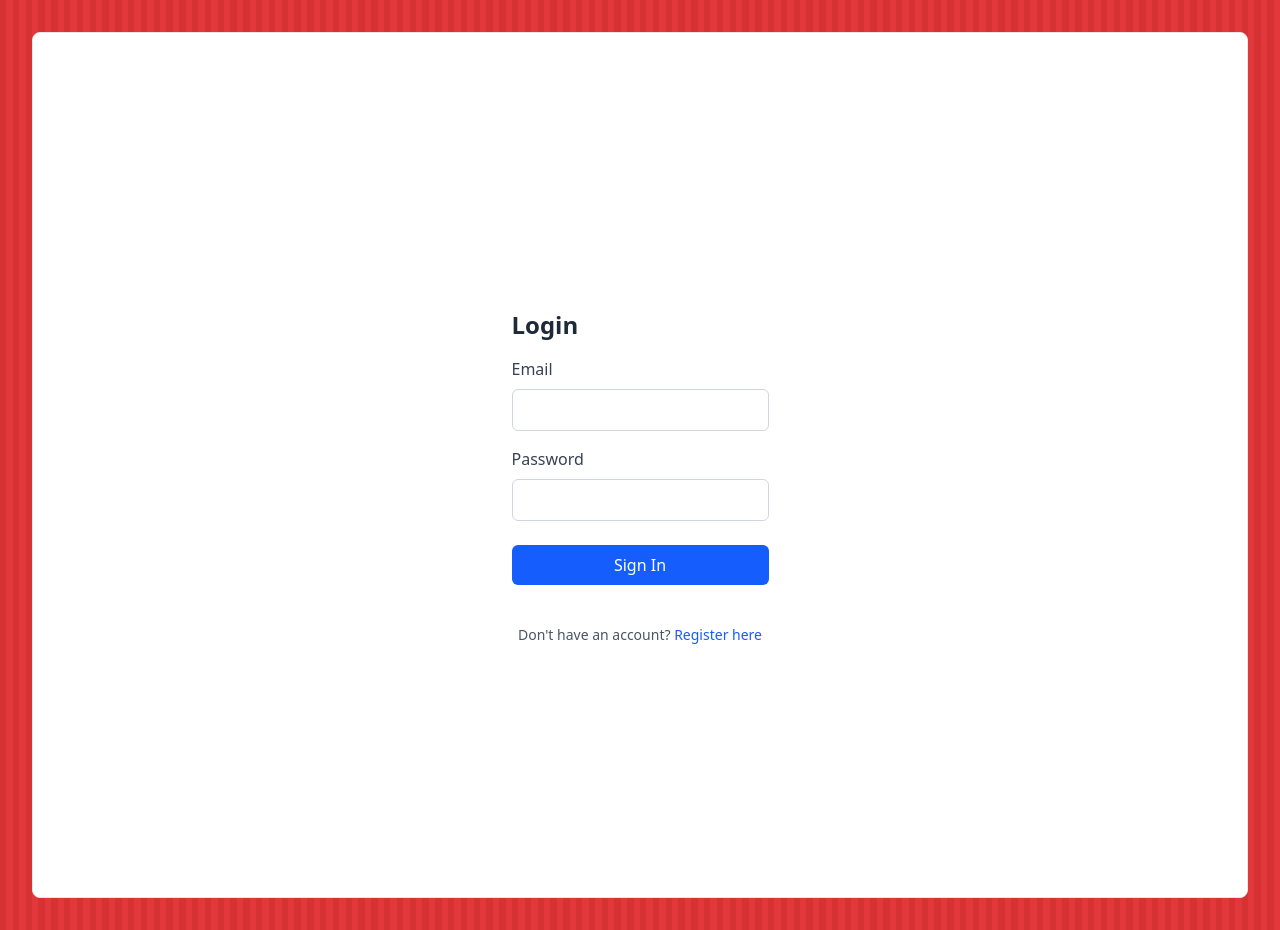
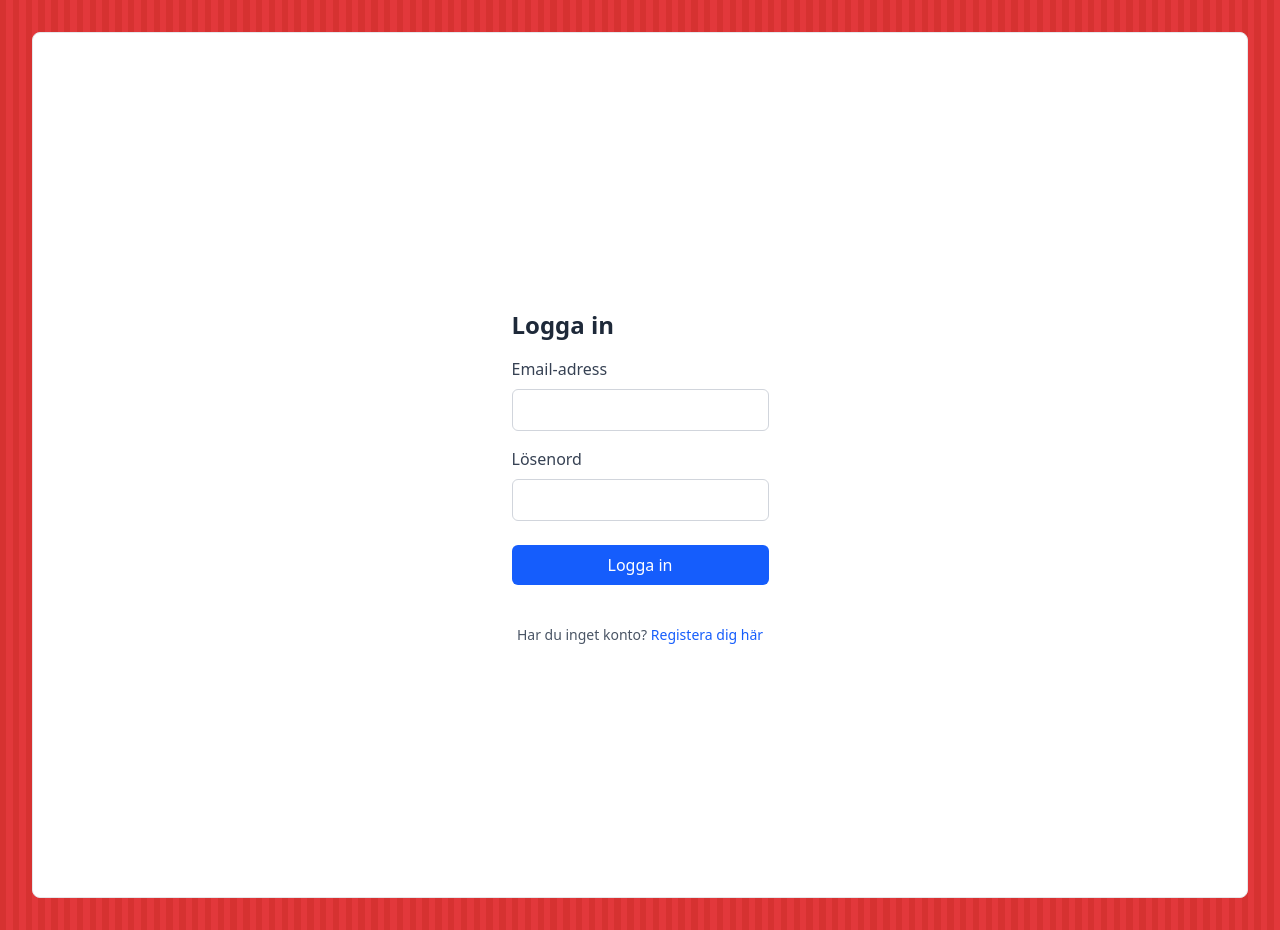
Before and after one commit to ForemostApe/MatchMaker, a React (Vite) app in the folder MatchMaker.Client/: page / in a window 1280 px wide. Built offline with nearby package versions, Linux system fonts and the light colour scheme; no server answers.

Commit message:
Minor changes to styling and language. (#120)

```diff
--- a/MatchMaker.Client/src/components/LoginForm/LoginForm.jsx
+++ b/MatchMaker.Client/src/components/LoginForm/LoginForm.jsx
@@ -11,10 +11,10 @@ const LoginForm = ({ onSubmit }) => {
 
   return (
     <form onSubmit={handleSubmit} className="max-w-md mx-auto p-6">
-      <h2 className="text-2xl font-bold mb-4 text-gray-800">Login</h2>
+      <h2 className="text-2xl font-bold mb-4 text-gray-800">Logga in</h2>
       <div className="mb-4">
         <label htmlFor="email" className="block text-gray-700 mb-2">
-          Email
+          Email-adress
         </label>
         <input
           type="email"
@@ -27,7 +27,7 @@ const LoginForm = ({ onSubmit }) => {
       </div>
       <div className="mb-6">
         <label htmlFor="password" className="block text-gray-700 mb-2">
-          Password
+          Lösenord
         </label>
         <input
           type="password"
@@ -42,7 +42,7 @@ const LoginForm = ({ onSubmit }) => {
         type="submit"
         className="w-full bg-blue-600 text-white py-2 px-4 rounded-md hover:bg-blue-700 transition-colors"
       >
-        Sign In
+        Logga in
       </button>
     </form>
   );
--- a/MatchMaker.Client/src/components/RegistrationForm/RegistrationForm.jsx
+++ b/MatchMaker.Client/src/components/RegistrationForm/RegistrationForm.jsx
@@ -8,16 +8,25 @@ const RegistrationForm = ({ onSubmit }) => {
 
   const handleSubmit = (e) => {
     e.preventDefault();
+
+    if (!isValidEmail(email) || !isValidName(firstName) || !isValidName(lastName)) {
+      alert("Invalid input detected.");
+      return;
+    }
+
     onSubmit({ email, password, firstName, lastName });
   };
 
+  const isValidEmail = (email) => /\S+@\S+\.\S+/.test(email);
+  const isValidName = (name) => /^[A-Za-z\s]+$/.test(name);
+
   return (
     <form onSubmit={handleSubmit} className="max-w-md mx-auto p-6">
-      <h2 className="text-2xl font-bold mb-4 text-gray-800">Register</h2>
+      <h2 className="text-2xl font-bold mb-4 text-gray-800">Registrera konto</h2>
 
       <div className="mb-4">
         <label htmlFor="email" className="block text-gray-700 mb-2">
-          Email
+          Email-adress
         </label>
         <input
           type="email"
@@ -31,7 +40,7 @@ const RegistrationForm = ({ onSubmit }) => {
 
       <div className="mb-4">
         <label htmlFor="password" className="block text-gray-700 mb-2">
-          Password
+          Lösenord
         </label>
         <input
           type="password"
@@ -45,7 +54,7 @@ const RegistrationForm = ({ onSubmit }) => {
 
       <div className="mb-4">
         <label htmlFor="firstName" className="block text-gray-700 mb-2">
-          First Name
+          Förnamn
         </label>
         <input
           type="text"
@@ -59,7 +68,7 @@ const RegistrationForm = ({ onSubmit }) => {
 
       <div className="mb-6">
         <label htmlFor="lastName" className="block text-gray-700 mb-2">
-          Last Name
+          Efternamn
         </label>
         <input
           type="text"
@@ -75,7 +84,7 @@ const RegistrationForm = ({ onSubmit }) => {
         type="submit"
         className="w-full bg-blue-600 text-white py-2 px-4 rounded-md hover:bg-blue-700 transition-colors"
       >
-        Register
+        Registrera
       </button>
     </form>
   );
--- a/MatchMaker.Client/src/layout/PublicLayout.jsx
+++ b/MatchMaker.Client/src/layout/PublicLayout.jsx
@@ -4,7 +4,7 @@ const PublicLayout = () => {
   return (
     <div className="min-h-screen flex flex-col">
         <main className="flex-1 p-4 md:p-6 lg:p-8">
-            <div className="mx-auto w-full max-w-7xl bg-white rounded-lg border border-gray-200 p-4 md:p-6 lg:p-8">
+            <div className="mx-auto w-full max-w-7xl bg-white rounded-lg border border-gray-200 p-4 md:p-6 lg:p-8 bg-amber-300">
                 <Outlet />
             </div>
         </main>
--- a/MatchMaker.Client/src/pages/HomePage/HomePage.jsx
+++ b/MatchMaker.Client/src/pages/HomePage/HomePage.jsx
@@ -79,15 +79,15 @@ const HomePage = () => {
   });
 
   const getGameStatus = (game) => {
-    if (game.gameStatus === 3) return "green";
-    if (game.gameStatus === 2) return "yellow";
-    if (game.gameStatus === 1) return "red";
-    return "gray";
+    if (game.gameStatus === 3) return "#1bff00";
+    if (game.gameStatus === 2) return "#f3ff00";
+    if (game.gameStatus === 1) return "#ff0000";
+    return "#9e9e9e";
   };
 
   return (
-    <div className="flex flex-col items-center justify-center min-h-screen bg-gray-100 rounded-lg p-4 sm:p-8">
-      <div className="w-full max-w-4xl bg-white rounded-lg shadow-md p-4 sm:p-6 mb-8">
+    <div className="flex flex-col items-center min-h-screen p-4 sm:p-8">
+      <div className="w-full max-w-4xl bg-gray-50 rounded-lg shadow-md p-4 sm:p-6 mb-8">
         <div className="flex justify-between items-center mb-4">
           <button
             onClick={goToPreviousMonth}
@@ -126,7 +126,7 @@ const HomePage = () => {
                 key={`${dayStr}-${gamesOnDay.length > 0 ? "booked" : "no-game"}`}
                 className={`border rounded-lg p-2 h-20 text-left text-xs sm:text-sm relative transition cursor-pointer
                   ${!isSameMonth(day, currentMonth) ? "text-gray-400" : ""}
-                  ${isSelected ? "bg-blue-100 border-blue-400" : "hover:bg-gray-100"}
+                  ${isSelected ? "bg-red-100 border-red-400" : "hover:bg-red-50"}
                 `}
                 onClick={() => {
                   setSelectedDate(day);
--- a/MatchMaker.Client/src/pages/LoginPage/LoginPage.jsx
+++ b/MatchMaker.Client/src/pages/LoginPage/LoginPage.jsx
@@ -33,9 +33,9 @@ const LoginPage = () => {
         <div className="min-h-screen flex items-center justify-center flex-col gap-4">
             <LoginForm onSubmit={handleLogin} />
             <div className="text-sm text-gray-600">
-                Don't have an account?{" "}
+                Har du inget konto?{" "}
                 <Link to="/register" className="text-blue-600 hover:underline">
-                    Register here
+                    Registera dig här
                 </Link>
             </div>
         </div>
```
